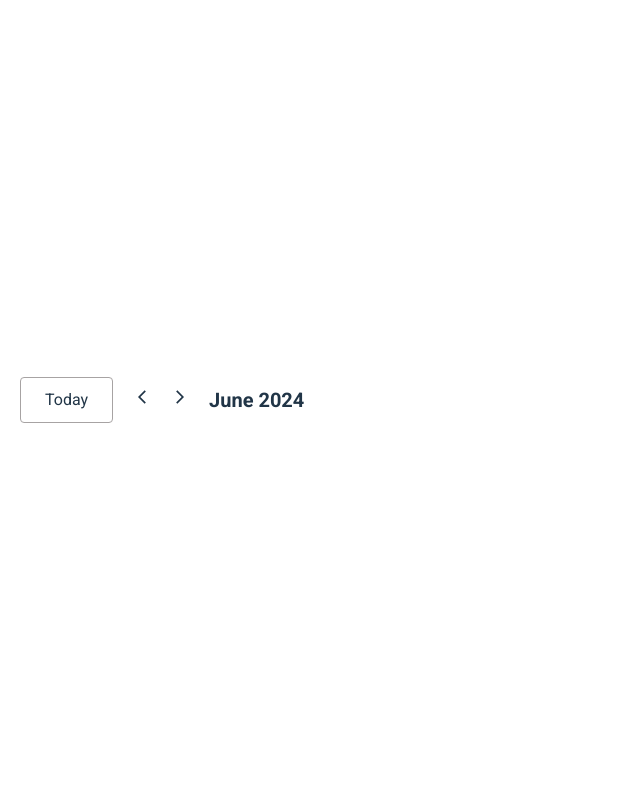
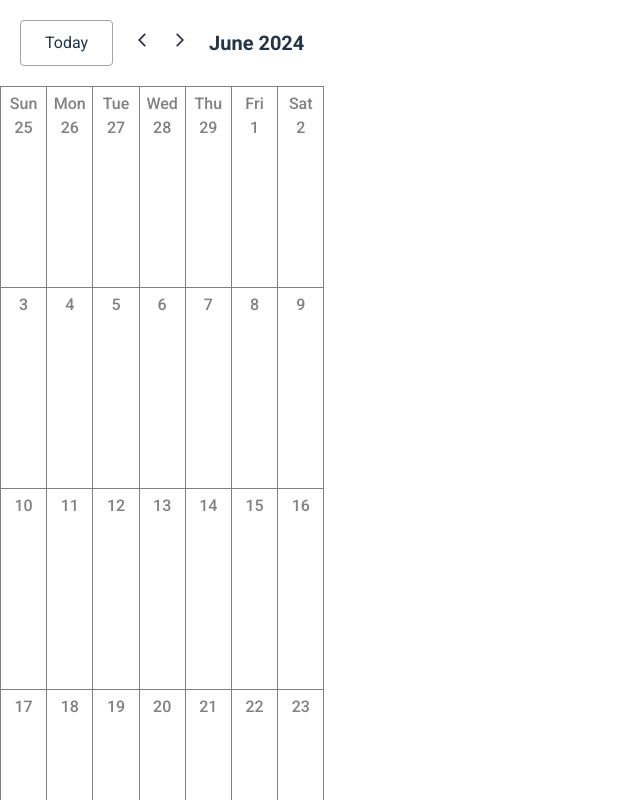
Before and after one commit to duynhannguyen/calendar-project, a React (Vite) app: page / in a window 1280 px wide. Shown: the top 800 px of the page, without its empty margins (0-640 px from the left). Built offline with nearby package versions, Linux system fonts and the light colour scheme.

Commit message:
feat: get all day of a month and weekname

```diff
--- a/package.json
+++ b/package.json
@@ -10,6 +10,7 @@
     "preview": "vite preview"
   },
   "dependencies": {
+    "date-fns": "^3.3.1",
     "react": "^18.2.0",
     "react-dom": "^18.2.0",
     "react-icons": "^5.0.1"
--- a/src/components/Calendar/Calendar.css
+++ b/src/components/Calendar/Calendar.css
@@ -0,0 +1,8 @@
+.calendar-container {
+  display: grid;
+  grid-template-columns: repeat(7, 1fr);
+  grid-template-rows: repeat(6, 200px);
+  background-color: rgb(129, 129, 129);
+  gap: 1px;
+  border: 1px solid rgb(129, 129, 129);
+}
--- a/src/components/Calendar/Calendar.tsx
+++ b/src/components/Calendar/Calendar.tsx
@@ -1,9 +1,39 @@
 import CalendarHeader from '../CalendarHeader/CalendarHeader';
+import CalendarItems from '../CalendarItems/CalendarItems';
+import {
+  startOfWeek,
+  startOfMonth,
+  endOfWeek,
+  endOfMonth,
+  eachDayOfInterval,
+} from 'date-fns';
+import { useMemo, useState } from 'react';
+import './Calendar.css';
+const Calendar = () => {
+  const [selectedMonth, setSelectedMonth] = useState(new Date());
 
-const Calendar = () => {
+  const calendarDays = useMemo(() => {
+    const firstWeekStart = startOfWeek(startOfMonth(selectedMonth));
+    const LastWeekEnd = endOfWeek(endOfMonth(selectedMonth));
+    return eachDayOfInterval({
+      start: firstWeekStart,
+      end: LastWeekEnd,
+    });
+  }, [selectedMonth]);
+  console.log(calendarDays);
   return (
     <div>
       <CalendarHeader />
+      <div className="calendar-container">
+        {calendarDays.map((day, index) => (
+          <CalendarItems
+            key={day.getTime()}
+            day={day}
+            showWeekName={index < 7}
+            selectedMonth={selectedMonth}
+          />
+        ))}
+      </div>
     </div>
   );
 };
--- /dev/null
+++ b/src/components/CalendarItems/CalendarItems.css
@@ -0,0 +1,19 @@
+.calendar-items {
+  color: rgb(129, 129, 129);
+  padding: 5px;
+  background-color: #fff;
+  font-weight: 500;
+  text-align: center;
+  position: relative;
+}
+.calendar-items:hover .button-add {
+  visibility: visible;
+}
+.button-add {
+  position: absolute;
+  right: 10px;
+  top: 0;
+  font-size: 20px;
+  visibility: hidden;
+  cursor: pointer;
+}
--- /dev/null
+++ b/src/components/CalendarItems/CalendarItems.tsx
@@ -0,0 +1,22 @@
+import { formatDate } from '../../utils/formatDate';
+import './CalendarItems.css';
+type CalendarItemsProps = {
+  day: Date;
+  showWeekName: boolean;
+  selectedMonth: Date;
+};
+const CalendarItems = ({
+  day,
+  showWeekName,
+  selectedMonth,
+}: CalendarItemsProps) => {
+  return (
+    <div className="calendar-items">
+      <div className="button-add">+</div>
+      {showWeekName ? <div>{formatDate(day, { weekday: 'short' })}</div> : null}
+      <div>{formatDate(day, { day: 'numeric' })}</div>
+    </div>
+  );
+};
+
+export default CalendarItems;
--- /dev/null
+++ b/src/utils/formatDate.ts
@@ -0,0 +1,6 @@
+export const formatDate = (
+  date: Date,
+  options?: Intl.DateTimeFormatOptions
+) => {
+  return new Intl.DateTimeFormat(undefined, options).format(date);
+};
```
Also changed, not shown: 1 other file (tests, documents, lock files or other folders).
